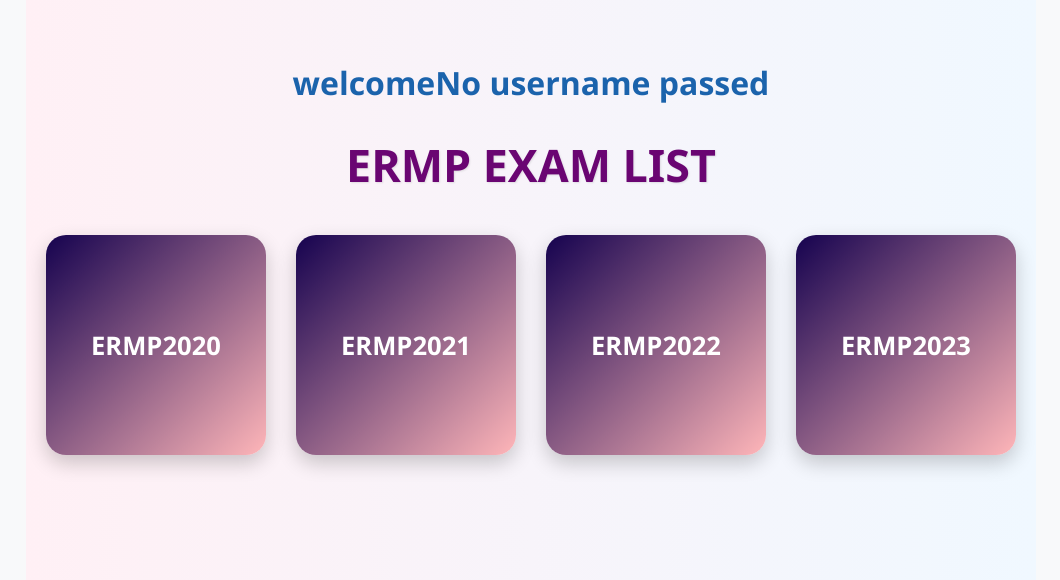
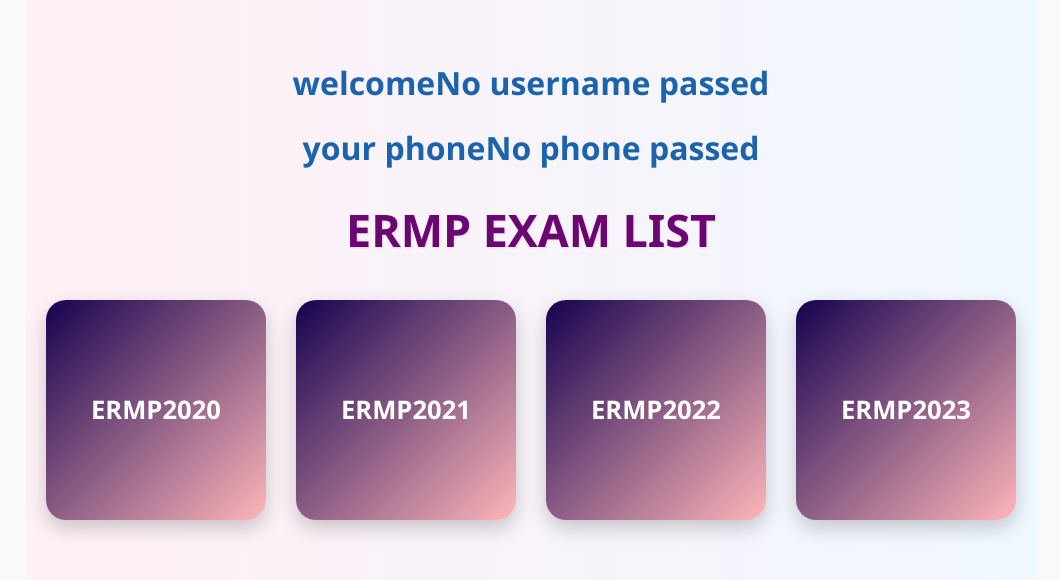
Before and after one commit to girumer/gatnew, a React (Create React App) app in the folder frontend/: page /VIDMATE in a window 1280 px wide. Shown: the top 580 px of the page, without its empty margins (109-1169 px from the left). Built offline with nearby package versions, Linux system fonts and the light colour scheme.

Commit message:
Initial commit

```diff
--- a/frontend/src/components/VindimatePage.jsx
+++ b/frontend/src/components/VindimatePage.jsx
@@ -24,6 +24,10 @@ const { search } = useLocation();
       <h1>
         welcome
              {username ? `User: ${username}` : 'No username passed'}
+      </h1>
+        <h1>
+        your phone
+             {phone ? `phone: ${phone}` : 'No phone passed'}
       </h1>
       <h1 className="vindimate-title">
         {selectedYear ? `VINDIMATE ${selectedYear} PARTS` : 'ERMP EXAM LIST'}
```
